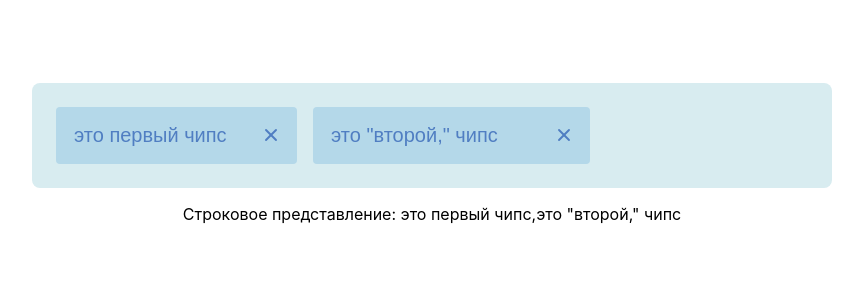
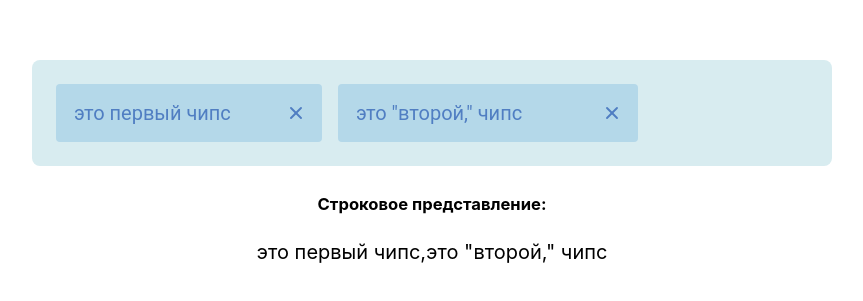
Before and after one commit to svlipatnikov/chips-input, a React (Create React App) app: page / in a window 1280 px wide. Shown: the part 239-540 px from the top of the page, without its empty margins (208-1071 px from the left). Built offline with nearby package versions, Linux system fonts and the light colour scheme.

Commit message:
fix some bugs & alarm highlight

```diff
--- a/src/App.js
+++ b/src/App.js
@@ -8,7 +8,8 @@ function App() {
   return (
     <div className="App">
       <ChipsInput value={value} onChange={setValue} />
-      <p>Строковое представление: {value}</p>
+      <h5>Строковое представление:</h5>
+      <div>{value}</div>
     </div>
   );
 }
--- a/src/components/ChipsInput/ChipsInput.js
+++ b/src/components/ChipsInput/ChipsInput.js
@@ -31,15 +31,14 @@ const ChipsInput = ({ value, onChange }) => {
   };
 
   const handleKeyDown = (event) => {
-    console.log(event.code);
-    if (event.code === 'Comma' && input.split('"').length % 2 === 1) {
+    if (event.key === ',' && input.split('"').length % 2 === 1) {
       setTimeout(() => {
-        if (input.length > 1) {
-          onChange(value + ',' + input);
+        if (input.length) {
+          value ? onChange(value + ',' + input) : onChange(input);
         }
         setInput('');
       });
-    } else if (event.code === 'Backspace' || event.code === 'Delete') {
+    } else if (!input.length && (event.key === 'Backspace' || event.key === 'Delete')) {
       chipsArray.splice(chipsArray.length - 1, 1);
       onChangeChipsArray(chipsArray);
     }
@@ -48,22 +47,17 @@ const ChipsInput = ({ value, onChange }) => {
   const handleBlur = () => {
     if (input.length) {
       if (input.split('"').length % 2 === 1) {
-        onChange(value + ',' + input);
+        value ? onChange(value + ',' + input) : onChange(input);
         setInput('');
       } else {
+        inputRef.current.focus();
         setAlarm(true);
-        inputRef.current.focus();
       }
     }
   };
 
-  const handleChipsChange = (newValue, index) => {
-    if (!newValue) {
-      chipsArray.splice(index, 1);
-    } else {
-      chipsArray[index] = newValue;
-    }
-
+  const handleChipsChange = (index) => (newValue) => {
+    newValue ? (chipsArray[index] = newValue) : chipsArray.splice(index, 1);
     onChangeChipsArray(chipsArray);
   };
 
@@ -74,22 +68,21 @@ const ChipsInput = ({ value, onChange }) => {
           <ChipsItem
             key={chips + index}
             value={chips}
-            index={index}
-            onChange={handleChipsChange}
+            onChange={handleChipsChange(index)}
             setAlarm={setAlarm}
           />
         ))}
 
         <input
           type="text"
+          ref={inputRef}
           value={input}
-          className={styles.input}
+          className={alarm ? styles.inputAlarm : styles.inputNorm}
           placeholder={value ? '' : 'Введите ключевые слова'}
-          ref={inputRef}
+          size={value ? input.length * 1.1 + 1 : 20}
           onChange={handleInput}
           onKeyDown={handleKeyDown}
           onBlur={handleBlur}
-          size={value ? input.length + 1 : 20}
         />
       </div>
 
--- a/src/components/ChipsInput/chipsInput.module.scss
+++ b/src/components/ChipsInput/chipsInput.module.scss
@@ -2,11 +2,9 @@
 
 .wrapper {
   width: 768px;
-  min-width: 100px;
-  min-height: 40px;
 
   padding: 16px;
-  background-color: #d8ecf0;
+  background-color: $color-wrapper-background;
   border-radius: 8px;
 
   display: flex;
@@ -14,16 +12,21 @@
   justify-content: flex-start;
 }
 
-.input {
+@mixin input {
+  height: 25px;
   padding: 16px;
   margin: 8px;
   outline: none;
   border: none;
   background: none;
-  height: 25px;
+}
 
-  // color: $color-text;
-  // font-size: 20px;
-  // line-height: 20px;
-  @include text;
+.inputNorm {
+  @include input;
+  @include text($color-text);
 }
+
+.inputAlarm {
+  @include input;
+  @include text($color-text-alarm);
+}
--- a/src/components/ChipsItem/ChipsItem.js
+++ b/src/components/ChipsItem/ChipsItem.js
@@ -1,16 +1,23 @@
-import React, { useState, useRef } from 'react';
+import React, { useState, useRef, useEffect } from 'react';
 import { ReactComponent as CloseBtn } from '../../assets/closeBtn.svg';
 import styles from './chipsItem.module.scss';
 
-const ChipsItem = ({ value, onChange, index, setAlarm }) => {
+const ChipsItem = ({ value, onChange, setAlarm }) => {
   const [text, setText] = useState(value);
+  const [chipsAlarm, setChipsAlarm] = useState(false);
   const inputRef = useRef(null);
+
+  useEffect(() => {
+    setAlarm(chipsAlarm);
+  }, [chipsAlarm, setAlarm]);
 
   const handleChange = (event) => {
     setText(event.target.value);
-    setAlarm(false);
+
+    setChipsAlarm(false); //TODO
+
     if (event.target.value === '') {
-      onChange('', index);
+      onChange('');
     }
   };
 
@@ -20,10 +27,10 @@ const ChipsItem = ({ value, onChange, index, setAlarm }) => {
 
   const handleBlur = () => {
     if (text.split('"').length % 2 === 0) {
-      setAlarm(true);
+      setChipsAlarm(true); //TODO
       inputRef.current.focus();
     } else if (text !== value) {
-      onChange(text, index);
+      onChange(text);
     }
     setText((text) =>
       text
@@ -34,19 +41,19 @@ const ChipsItem = ({ value, onChange, index, setAlarm }) => {
   };
 
   const handleClose = () => {
-    onChange('', index);
-    setAlarm(false);
+    onChange('');
+    setChipsAlarm(false); //TODO
   };
 
   return (
-    <div className={styles.wrapper}>
+    <div className={chipsAlarm ? styles.wrapperAlarm : styles.wrapperNorm}>
       <input
         className={styles.input}
         value={text}
         onChange={handleChange}
         onClick={handleClick}
         onBlur={handleBlur}
-        size={text.length || 1}
+        size={text.length * 1.1 || 1}
         ref={inputRef}
       />
 
--- a/src/components/ChipsItem/chipsItem.module.scss
+++ b/src/components/ChipsItem/chipsItem.module.scss
@@ -1,16 +1,25 @@
 @import '../../scss/variables.scss';
 
-.wrapper {
+@mixin wrapper {
   position: relative;
   padding: 16px;
   margin: 8px;
-  background-color: #b4d8e9;
   border-radius: 4px;
   height: max-content;
 
   display: flex;
   justify-content: space-between;
   align-items: center;
+}
+
+.wrapperNorm {
+  @include wrapper;
+  background-color: $color-chips-background;
+}
+
+.wrapperAlarm {
+  @include wrapper;
+  background-color: $color-chips-background-alarm;
 }
 
 .input {
--- a/src/index.css
+++ b/src/index.css
@@ -4,6 +4,9 @@ body {
     'Cantarell', 'Fira Sans', 'Droid Sans', 'Helvetica Neue', sans-serif;
   -webkit-font-smoothing: antialiased;
   -moz-osx-font-smoothing: grayscale;
+  font-weight: 400;
+  font-size: 20px;
+  line-height: 20px;
 }
 
 code {
--- a/src/scss/variables.scss
+++ b/src/scss/variables.scss
@@ -1,7 +1,12 @@
 $color-text: #507ec2;
 $color-text-alarm: #ec571c;
 
+$color-wrapper-background: #d8ecf0;
+$color-chips-background: #b4d8e9;
+$color-chips-background-alarm: #f0957180;
+
 @mixin text($color: $color-text) {
+  font-family: 'Roboto', sans-serif;
   color: $color;
   font-weight: 400;
   font-size: 20px;
```
